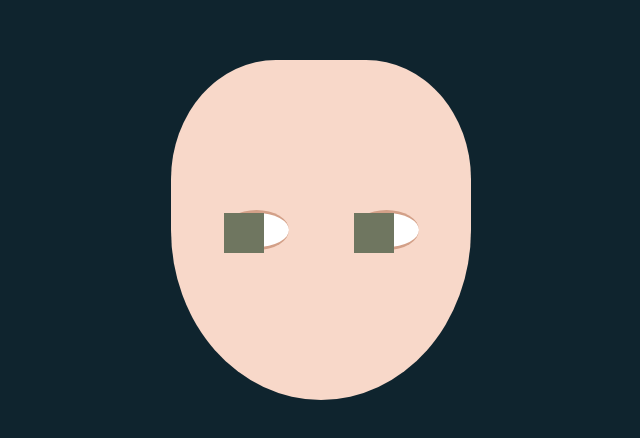
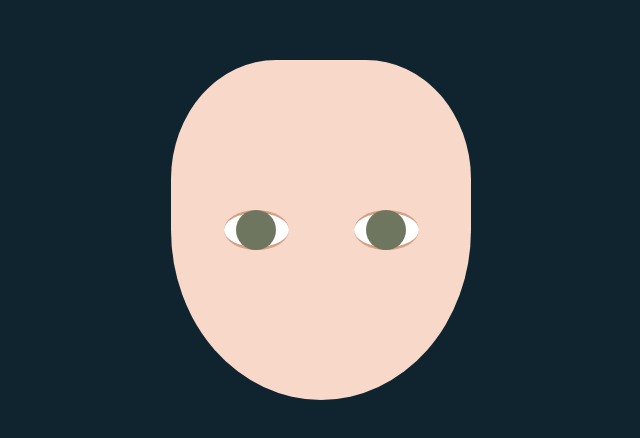
Before and after one commit to Annie-Huang/me-in-css, a website: page index.html in a window 1280 px wide. Shown: the part 170-608 px from the top of the page, without its empty margins (319-959 px from the left). Drawn offline with Linux system fonts and the light colour scheme.

Commit message:
Put the eye pupil into the correct position and make it round

```diff
--- a/style.css
+++ b/style.css
@@ -40,6 +40,10 @@ body {
   /* eyelids */
   border-top: 3px solid hsl(19, 46%, 68%);
   border-bottom: 3px solid hsl(19, 46%, 68%);
+
+  display: flex;
+  justify-content: center;
+  align-items: center;
 }
 /* eye pupil */
 .eye::before {
@@ -48,4 +52,5 @@ body {
   width: 40px;
   height: 40px;
   background-color: hsl(78, 10%, 42%);
+  border-radius: 100%;
 }
```
